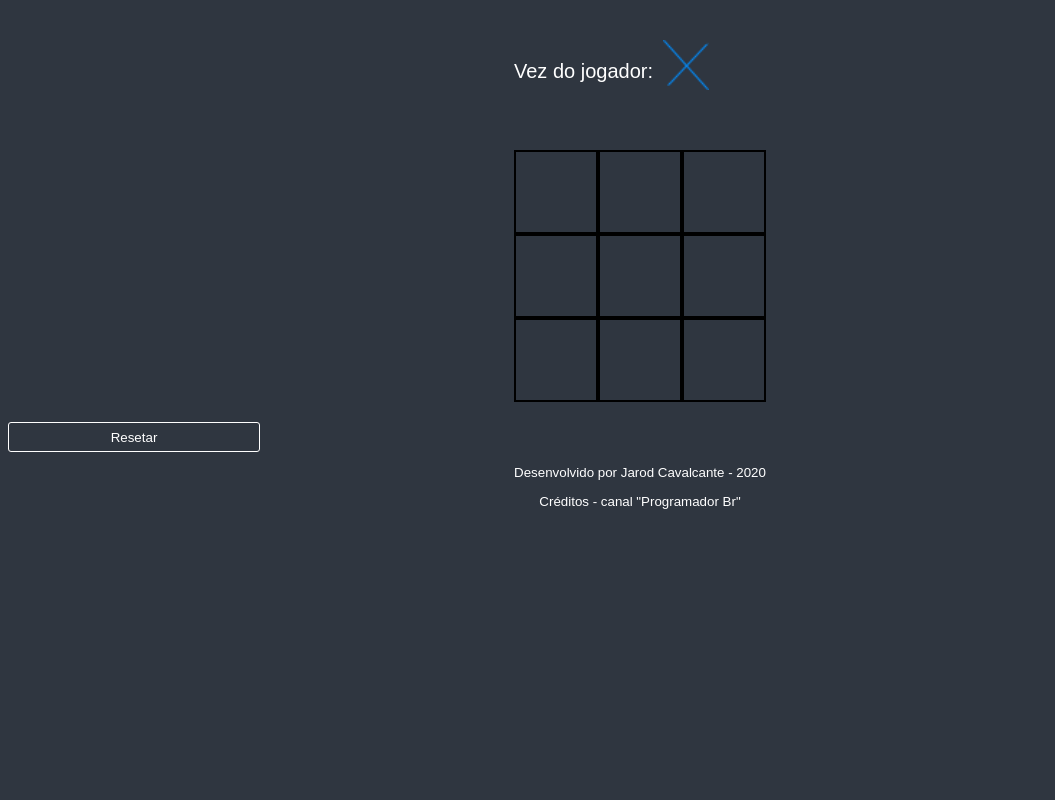
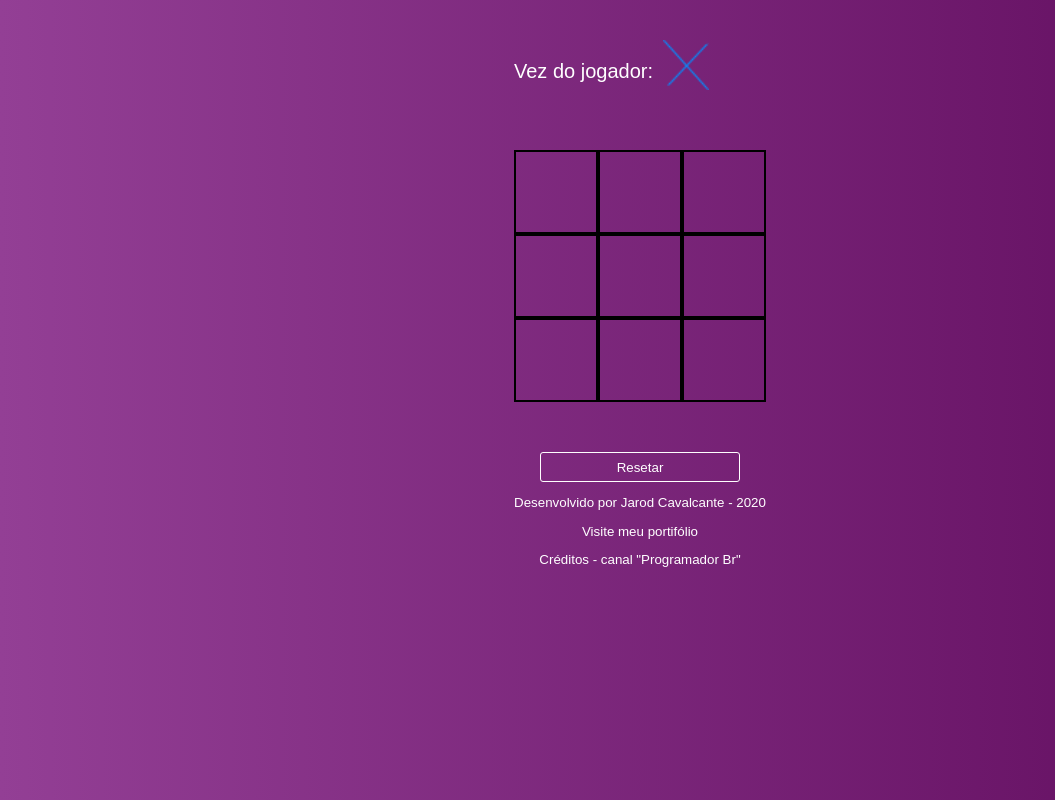
Before and after one commit to jarodsim/jogo_da_velha_JS, a plain HTML site: page index.html in a window 1280 px wide. Shown: the whole page, without its empty margins (0-1055 px from the left). Drawn offline with Linux system fonts and the light colour scheme.

Commit message:
concertado a lódica, alterado cor de fundo e informações extras

```diff
--- a/estilo.css
+++ b/estilo.css
@@ -1,13 +1,48 @@
 /*
  * @author Jarod Mateus
  * @version 0.1
- * @copyright jarodCavalcante 2019
+ * @copyright Jarod Cavalcante 2019
  * @description css jogo da velha
  */
 body {
     font: normal 15pt Arial;
     background-color: #2f3640;
+    background-image: linear-gradient(to right, #933F95, rgb(97, 12, 94));
     color: white;
+}
+
+button {
+    border: 1px solid white;
+    background-color: transparent;
+    color: white;
+    border-radius: 3px;
+    margin-top: 50px;
+    width: 200px;
+    height: 30px;
+}
+
+button:hover {
+    background-color: tomato;
+}
+
+a{
+    text-decoration: none;
+    color: white;
+    font-style: bold;
+}
+
+a:hover{
+    color: tomato;
+}
+
+footer {
+    font: normal 10pt Arial;
+    text-align: center;
+}
+
+#butao {
+    margin: auto;
+    text-align: center;
 }
 
 .container {
@@ -48,27 +83,10 @@ body {
     margin-top: 30px;
 }
 
-button {
-    border: 1px solid white;
-    background-color: transparent;
-    color: white;
-    border-radius: 3px;
-    width: 252px;
-    height: 30px;
-    margin-top: 20px;
-    text-align: center;
-}
 
-footer{
-    font: normal 10pt Arial;
-    text-align: center;
-}
-button:hover {
-    background-color: tomato;
-}
 
 @media screen and (max-width: 600px) {
-    button{
+    button {
         width: 100%;
     }
-  }
+}
--- a/index.html
+++ b/index.html
@@ -5,6 +5,13 @@
         <meta charset="UTF-8">
         <meta name="viewport" content="width=device-width, initial-scale=1.0">
         <meta http-equiv="X-UA-Compatible" content="ie=edge">
+        <meta name="description" content="Site de jogo da velha em JS">
+        <meta name="author" content="Jarod Mateus">
+        <!--
+            * Jarod Mateus - 2020
+            * jarodsim@gmail.com
+            * jarodmateus.herokuapp.com
+        -->
         <!-- css -->
         <link rel="stylesheet" href="estilo.css">
         <!-- script -->
@@ -36,16 +43,19 @@
                 <div id="c2" class="espaco" jogada=""></div>
                 <div id="c3" class="espaco" jogada=""></div>
             </div>
-
-            <button onclick="resetar()">Resetar</button>
+            <div id="butao">
+                <button onclick="resetar()">Resetar</button>
+            </div>
+            <footer>
+                <p>Desenvolvido por Jarod Cavalcante - 2020</p>
+                <p><a href="https://jarodmateus.herokuapp.com" target="_blanck"> Visite meu portifólio</a></p>
+                <p>Créditos - canal "Programador Br"</p>
+            </footer>
         </div>
 
         <script src="script.js"></script>
 
-        <footer>
-            <p>Desenvolvido por Jarod Cavalcante - 2020</p>
-            <p>Créditos - canal "Programador Br"</p>
-        </footer>
+
     </body>
 
 </html>
--- a/script.js
+++ b/script.js
@@ -1,3 +1,10 @@
+/**
+ * Jarod Mateus - 2020
+ * jarodsim@gmail.com
+ * jarodmateus.herokuapp.com
+    @description script do jogo da velha
+ */
+
 const player1 = 'X';
 const player2 = 'O';
 var vezJogador = player1;
@@ -70,12 +77,12 @@ async function verificarVencedor() {
         vencedor = a1;
     } else if ((b2 == b1 && b2 == b3 && b2 != "") || (b2 == a2 && b2 == c2 && b2 != "") || (b2 == a3 && b2 == c1 && b2 != "")) {
         vencedor = b2;
-    } else if ((c3 == c2 && c3 == c1 && c3 == "") || (c3 == a3 && c3 == b2) || (c1 == c2 && c1 == c3) && c3 != "") {
+    } else if ((c3 == c2 && c3 == c1 && c3 == "") || (c3 == a3 && c3 == b3) || (c1 == c2 && c1 == c3) && c3 != "") {
         vencedor = c3;
     } else if (a1 != "" && a2 != "" && a3 != "" && b1 != "" && b2 != "" && b3 != "" && c1 != "" && c2 != "" && c3 != "") {
         await sleep(50);
         alert('Deu velha')
-        await sleep(2000);
+        await sleep(1500);
         resetar();
     }
 
@@ -85,7 +92,7 @@ async function verificarVencedor() {
         //função para esperar antes do alert
         await sleep(50);
         alert(`O ganhador foi o: ${vencedor}`);
-        await sleep(2000);
+        await sleep(1500);
         resetar();
     }
 }
```
